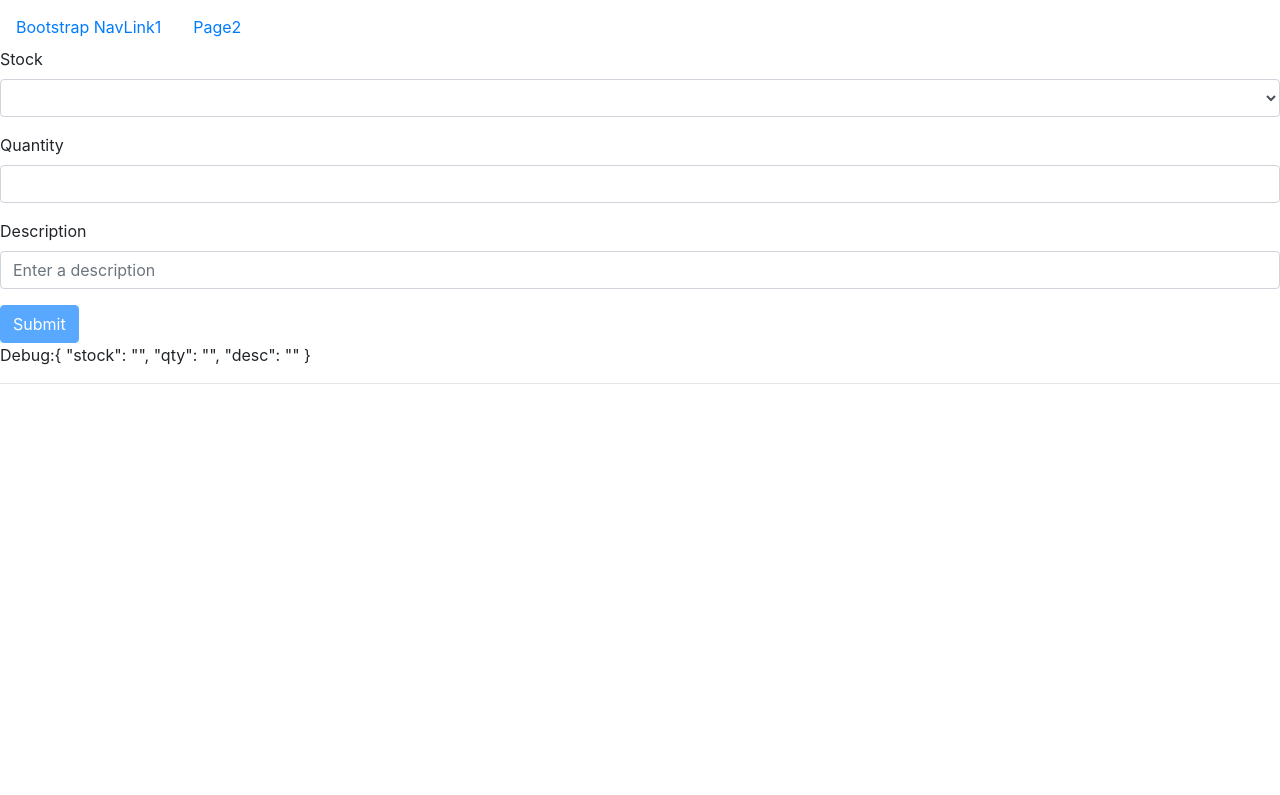
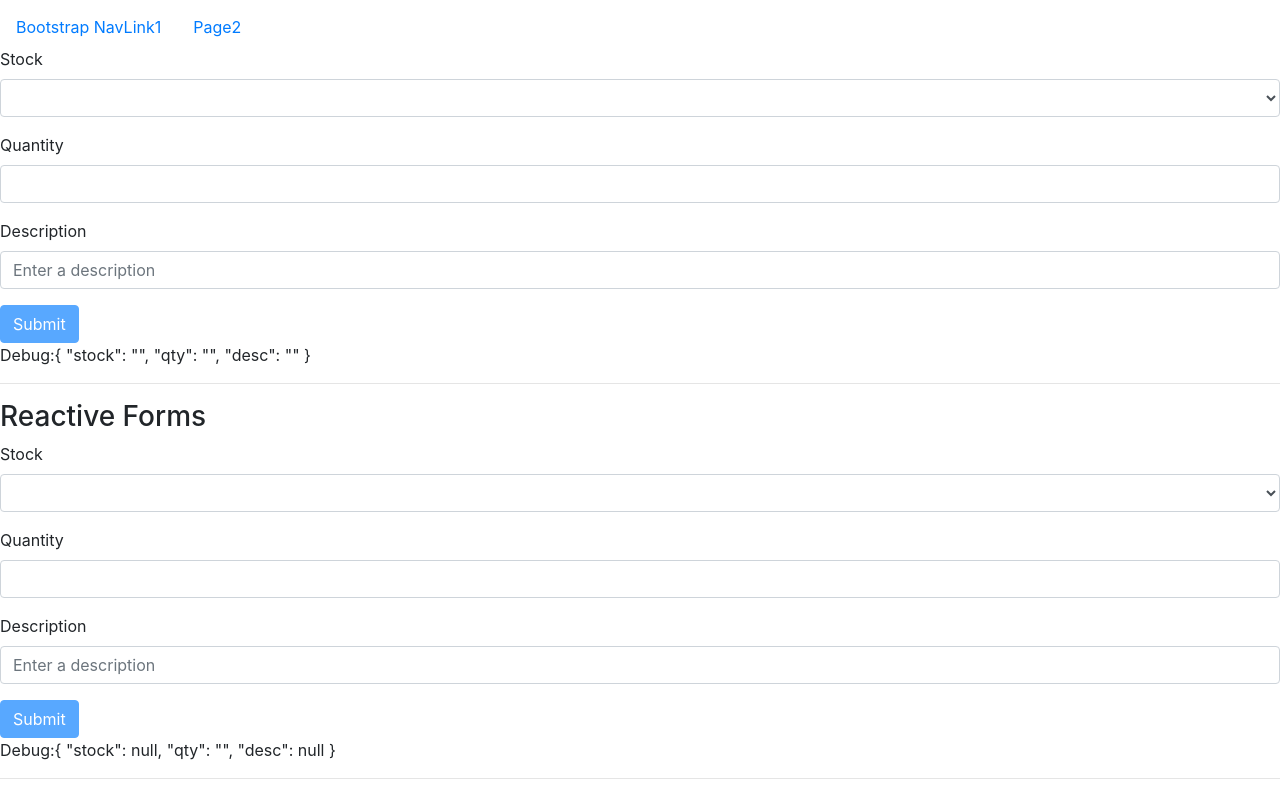
Before and after one commit to gishu/ng-in-ten, an Angular app: page / in a window 1280 px wide. Shown: the part 753-1548 px from the top of the page. Before the commit the page ends 1153 px from the top, so only its background shows below. Built offline with nearby package versions, Linux system fonts and the light colour scheme.

Commit message:
template version of stock form

```diff
--- a/src/app/app.component.html
+++ b/src/app/app.component.html
@@ -12,4 +12,6 @@
 <hr>
 <app-template-forms></app-template-forms>
 <hr>
+<app-reactive-form></app-reactive-form>
+<hr>
 <router-outlet></router-outlet>
--- /dev/null
+++ b/src/app/forms/reactive-form/reactive-form.component.html
@@ -0,0 +1,40 @@
+<h3>Reactive Forms</h3>
+
+<form action="" [formGroup]="rform" (ngSubmit)="onSubmit()">
+  <div class="form-group">
+    <label for="stock">Stock</label>
+    <select formControlName="stock" id="stock" class="form-control">
+      <option *ngFor="let code of stockCodes" [value]="code">{{ code }}</option>
+    </select>
+  </div>
+  <div class="form-group">
+    <label for="qty">Quantity</label>
+    <input
+      type="number"
+      formControlName="qty"
+      id="qty"
+      class="form-control"
+    />
+    <div
+      class="alert alert-danger"
+      *ngIf="fQty.touched && fQty.invalid && fQty.errors.required"
+    >
+      Quantity of stocks traded is mandatory
+    </div>
+  </div>
+
+  <div class="form-group">
+    <label for="description">Description </label>
+    <input
+      type="text"
+      id="description"
+      class="form-control"
+      placeholder="Enter a description"
+      formControlName="desc"
+      />
+  </div>
+  <button class="btn btn-primary" type="submit" [disabled]="!rform.valid">
+    Submit
+  </button>
+</form>
+<div>Debug:{{ rform.value | json }}</div>
--- /dev/null
+++ b/src/app/forms/reactive-form/reactive-form.component.ts
@@ -0,0 +1,29 @@
+import { Component, OnInit } from "@angular/core";
+import { FormGroup, FormControl, Validators } from "@angular/forms";
+
+@Component({
+  selector: "app-reactive-form",
+  templateUrl: "./reactive-form.component.html",
+  styleUrls: ["./reactive-form.component.css"]
+})
+export class ReactiveFormComponent implements OnInit {
+  stockCodes = ["BAJFIN", "NOCIL", "DMART"];
+
+  rform = new FormGroup({
+    stock: new FormControl(),
+    qty: new FormControl("", Validators.required),
+    desc: new FormControl()
+  });
+
+  constructor() {}
+
+  get fQty() {
+    return this.rform.get("qty");
+  }
+
+  ngOnInit() {}
+
+  onSubmit() {
+    console.log(this.rform.value);
+  }
+}
```
Also changed, not shown: src/app/app.module.ts (+6 -3 lines), src/app/forms/reactive-form/reactive-form.component.css (added), 1 other file (tests, documents, lock files or other folders).
